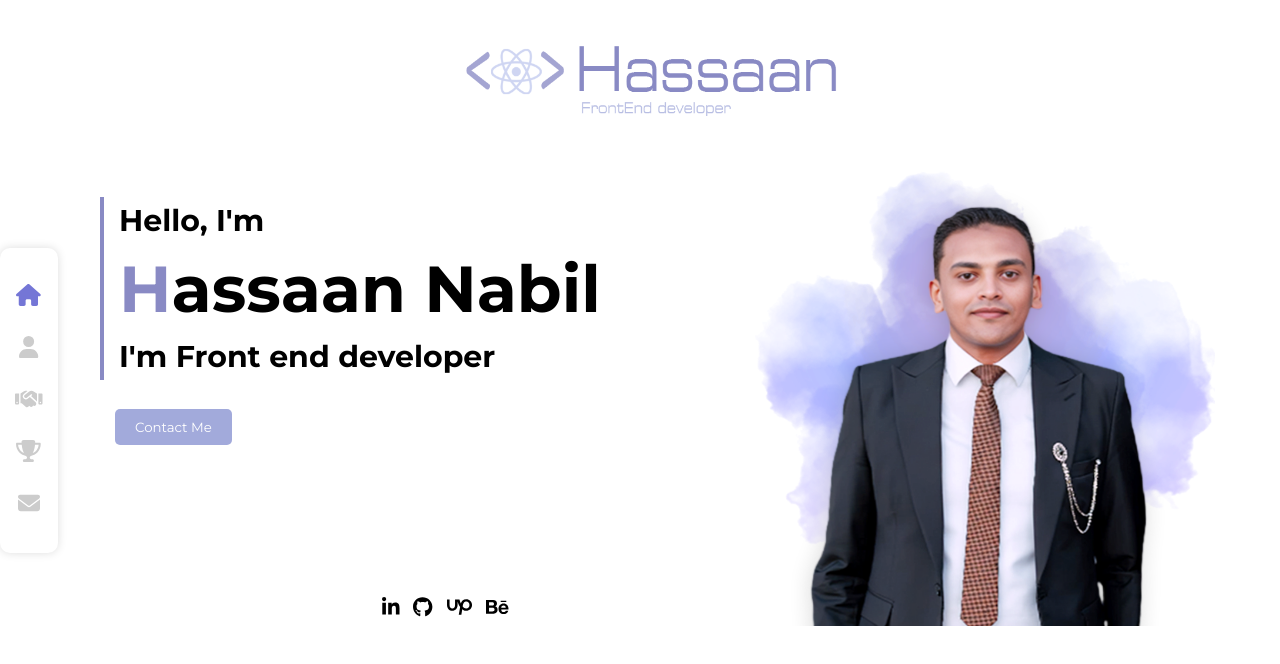
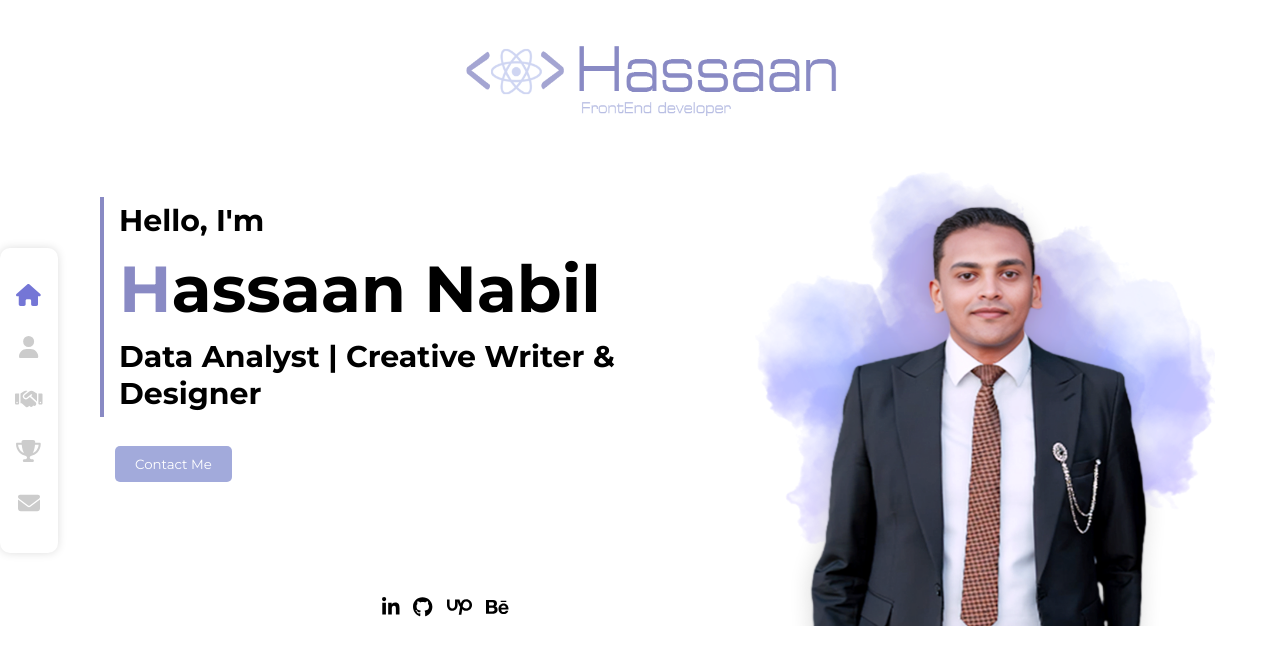
Before and after one commit to hassaan2020/hassaan-portfolio, a React (Create React App) app: page /#/ in a window 1280 px wide. Shown: the top 664 px of the page. Built offline with nearby package versions, Linux system fonts and the light colour scheme; a web font is replaced by a local one.

Commit message:
Update Home.js

```diff
--- a/src/Components/Home/Home.js
+++ b/src/Components/Home/Home.js
@@ -19,7 +19,7 @@ class Home extends Component{
                         <div className="detailsCh">
                             <h3>Hello, I'm</h3>
                             <h1>Hassaan Nabil</h1>
-                            <h3>I'm Front end developer</h3>
+                            <h3>Data Analyst | Creative Writer & Designer</h3>
                             <br/>
                             <NavLink to="/ContactMe">
                                 <button>Contact Me</button>
```
